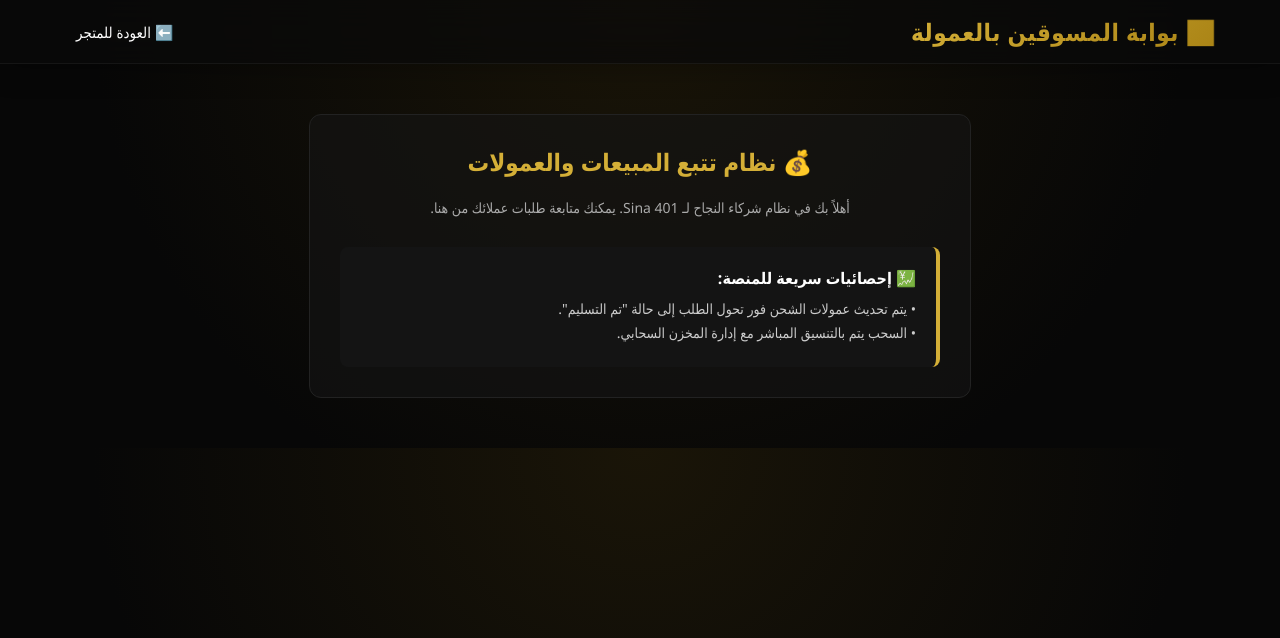
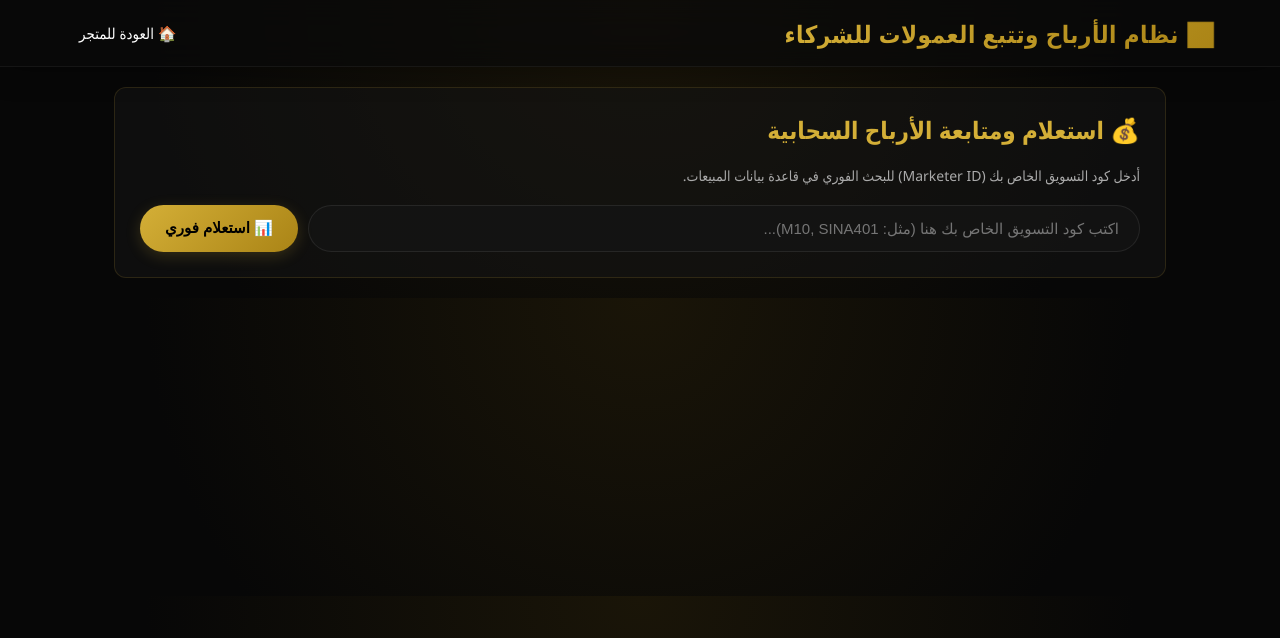
Before and after one commit to mosebh99/sina.401, a Flask app: page /marketers.html in a window 1280 px wide. Shown: the top 638 px of the page. Run offline with Flask 3, Linux system fonts and the light colour scheme; some libraries are stand-ins or nearby versions.

Commit message:
Update marketers.html

```diff
--- a/templates/marketers.html
+++ b/templates/marketers.html
@@ -6,24 +6,125 @@
     <title>بوابة المسوقين والعمولات | Sina 401</title>
     <link rel="icon" type="image/png" href="/static/css/logo.png.jpeg">
     <link rel="stylesheet" href="/static/css/style.css">
+    <style>
+        .marketer-card { background: var(--card-bg); border: 1px solid var(--card-border); padding: 25px; border-radius: 12px; margin: 20px auto; max-width: 1000px; }
+        .stats-row { display: grid; grid-template-columns: repeat(auto-fit, minmax(200px, 1fr)); gap: 15px; margin-top: 20px; }
+        .stat-box { background: #111; padding: 15px; border-radius: 8px; border-right: 4px solid var(--primary); text-align: center; }
+        .data-table { width: 100%; border-collapse: collapse; margin-top: 20px; text-align: right; }
+        .data-table th, .data-table td { padding: 12px; border-bottom: 1px solid #222; }
+        .data-table th { color: var(--primary); background: #141414; }
+    </style>
 </head>
 <body>
+
+    <div class="toast" id="toast-notification"></div>
+
     <header>
-        <h1><a href="/">📊 بوابة المسوقين بالعمولة</a></h1>
-        <div class="nav-links"><a href="/">⬅️ العودة للمتجر</a></div>
+        <h1><a href="/marketers.html">📊 نظام الأرباح وتتبع العمولات للشركاء</a></h1>
+        <div class="nav-links"><a href="/" class="btn-secondary" style="padding:8px 15px; text-decoration:none;">🏠 العودة للمتجر</a></div>
     </header>
 
-    <div style="max-width: 600px; margin: 50px auto; padding: 30px; background: var(--card-bg); border-radius: 12px; border: 1px solid #222;">
-        <h2 style="color: var(--primary); margin-top: 0; text-align: center;">💰 نظام تتبع المبيعات والعمولات</h2>
-        <p style="color: var(--text-muted); text-align: center; font-size: 14px;">أهلاً بك في نظام شركاء النجاح لـ Sina 401. يمكنك متابعة طلبات عملائك من هنا.</p>
+    <div class="marketer-card">
+        <h2 style="color: var(--primary); margin-top: 0;">💰 استعلام ومتابعة الأرباح السحابية</h2>
+        <p style="color: var(--text-muted); font-size: 14px;">أدخل كود التسويق الخاص بك (Marketer ID) للبحث الفوري في قاعدة بيانات المبيعات.</p>
 
-        <div style="margin-top: 30px; padding: 20px; background: #141414; border-radius: 8px; border-right: 4px solid var(--primary);">
-            <h4 style="margin: 0 0 10px 0; color: #fff;">💹 إحصائيات سريعة للمنصة:</h4>
-            <p style="margin: 5px 0; font-size: 14px; color: #ccc;">• يتم تحديث عمولات الشحن فور تحول الطلب إلى حالة "تم التسليم".</p>
-            <p style="margin: 5px 0; font-size: 14px; color: #ccc;">• السحب يتم بالتنسيق المباشر مع إدارة المخزن السحابي.</p>
+        <div style="display: flex; gap: 10px; margin-top: 20px;">
+            <input type="text" id="marketer-code-input" class="search-input" style="flex: 1;" placeholder="اكتب كود التسويق الخاص بك هنا (مثل: M10, SINA401)...">
+            <button class="btn-primary" style="width: auto; margin: 0; padding: 0 25px;" onclick="queryMarketerStats()">📊 استعلام فوري</button>
+        </div>
+
+        <div class="stats-row" id="stats-dashboard" style="display: none;">
+            <div class="stat-box">
+                <h4 style="margin: 0; color: #aaa;">إجمالي المبيعات الشاحنة</h4>
+                <p id="total-sales-count" style="font-size: 24px; font-weight: bold; margin: 10px 0; color: white;">0</p>
+            </div>
+            <div class="stat-box">
+                <h4 style="margin: 0; color: #aaa;">العمولة المستحقة الصافية</h4>
+                <p id="total-commission-val" style="font-size: 24px; font-weight: bold; margin: 10px 0; color: var(--primary);">0 ج.م</p>
+            </div>
+            <div class="stat-box">
+                <h4 style="margin: 0; color: #aaa;">شحنات قيد الانتظار</h4>
+                <p id="pending-orders-count" style="font-size: 24px; font-weight: bold; margin: 10px 0; color: #ffaa00;">0</p>
+            </div>
+        </div>
+
+        <div id="marketer-table-wrapper" style="display: none; margin-top: 30px;">
+            <h3 style="color: var(--primary); margin-bottom: 10px; text-align: right;">📦 سجل طلبات شحن عملائك وحالاتها الحالية</h3>
+            <div style="overflow-x: auto;">
+                <table class="data-table">
+                    <thead>
+                        <tr>
+                            <th>رقم الشحنة</th>
+                            <th>اسم العميل</th>
+                            <th>المجموع الكلي</th>
+                            <th>الحالة والوضعية</th>
+                        </tr>
+                    </thead>
+                    <tbody id="marketer-orders-rows"></tbody>
+                </table>
+            </div>
         </div>
     </div>
 
     <script src="/static/js/store.js"></script>
+    <script>
+        async function queryMarketerStats() {
+            const code = document.getElementById('marketer-code-input').value.trim();
+            if(!code) { alert("من فضلك أدخل كود التسويق أولاً"); return; }
+
+            try {
+                const res = await fetch('/api/orders');
+                const orders = await res.json();
+
+                // تصفية الطلبات الخاصة بهذا المسوق فقط
+                let myOrders = orders.filter(o => o.marketer_id && o.marketer_id.trim().toLowerCase() === code.toLowerCase());
+
+                if(myOrders.length === 0) {
+                    alert("لم نجد أي بيانات مسجلة لهذا الكود حالياً.");
+                    document.getElementById('stats-dashboard').style.display = 'none';
+                    document.getElementById('marketer-table-wrapper').style.display = 'none';
+                    return;
+                }
+
+                // حساب المؤشرات والعمولات تلقائياً
+                let totalSales = myOrders.length;
+                let pendingCount = myOrders.filter(o => o.status === 'قيد المراجعة' || o.status === 'تم الشحن').length;
+
+                // افتراض عمولة ثابتة 10% أو حسب إجمالي الفواتير
+                let totalComm = 0;
+                myOrders.forEach(o => {
+                    let price = parseFloat(o.total_price) || parseFloat(o.total_val) || 0;
+                    totalComm += (price * 0.10); // عمولة افتراضية احترافية 10% من المبيعات
+                });
+
+                // عرض وتحديث واجهة الأرقام
+                document.getElementById('total-sales-count').innerText = totalSales;
+                document.getElementById('total-commission-val').innerText = totalComm.toFixed(0) + " ج.م";
+                document.getElementById('pending-orders-count').innerText = pendingCount;
+
+                // تعبئة جدول الشحنات
+                const tbody = document.getElementById('marketer-orders-rows');
+                tbody.innerHTML = '';
+                myOrders.forEach(o => {
+                    let totalVal = o.total_price ? o.total_price : (o.total_val ? o.total_val : 0);
+                    tbody.innerHTML += `
+                        <tr>
+                            <td>#${o.id}</td>
+                            <td><strong>${o.customer_name || 'عميل المتجر'}</strong></td>
+                            <td style="color:var(--primary); font-weight:bold;">${totalVal} ج.م</td>
+                            <td><span style="color:#ffaa00;">🔄 ${o.status || 'قيد المراجعة'}</span></td>
+                        </tr>
+                    `;
+                });
+
+                document.getElementById('stats-dashboard').style.display = 'grid';
+                document.getElementById('marketer-table-wrapper').style.display = 'block';
+                showToast("📊 تم مزامنة بيانات المسوق بنجاح");
+
+            } catch(e) {
+                alert("حدث خطأ أثناء تحميل السجلات.");
+            }
+        }
+    </script>
 </body>
 </html>
```
